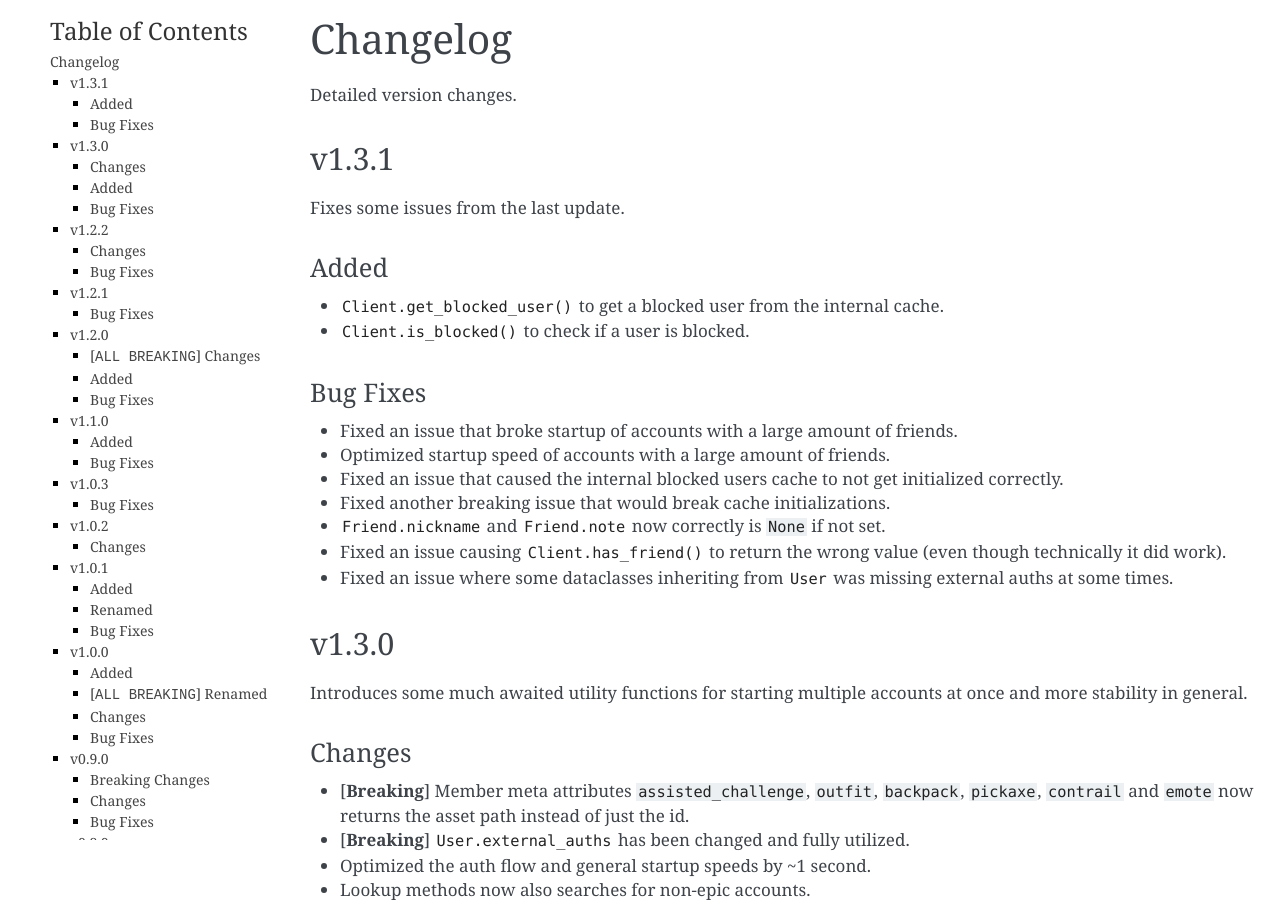
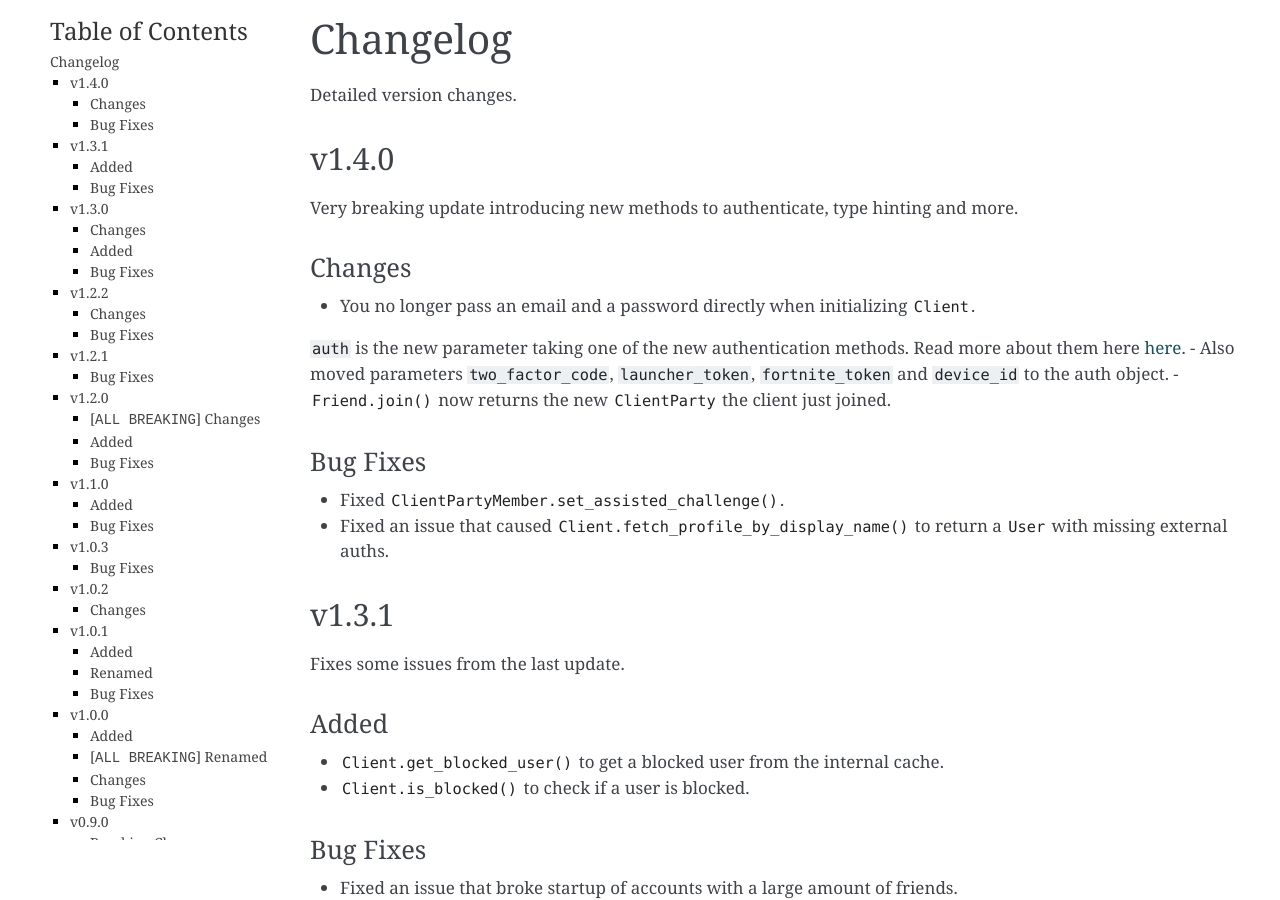
Before and after one commit to Terbau/fortnitepy, a Sphinx documentation site: the page built from docs/changelog.rst, in a window 1280 px wide and 900 px high. Built offline with Sphinx 7.4.7, drawn with Linux system fonts in a browser that asks for light colours.

Commit message:
v1.4.0 changelog + version bump

```diff
--- a/docs/api.rst
+++ b/docs/api.rst
@@ -9,7 +9,7 @@ Authentication
 --------------
 
 As of v1.4.0, you now have to specify which authentication method you want to
-use for login. The one used up until this version was :class:`EmailAndPassword`. However,
+use for login. The one used up until this version was :class:`EmailAndPasswordAuth`. However,
 after that authentication method recently has started to require captcha to login in quite a lot
 of cases, this is no longer the preferred method in the long run.
 
--- a/docs/changelog.rst
+++ b/docs/changelog.rst
@@ -4,6 +4,27 @@ Changelog
 =========
 
 Detailed version changes.
+
+
+v1.4.0
+------
+
+Very breaking update introducing new methods to authenticate, type hinting and more.
+
+Changes
+~~~~~
+
+- You no longer pass an email and a password directly when initializing :class:`Client`.
+``auth`` is the new parameter taking one of the new authentication methods. Read more about them
+here :ref:`here <authentication>`.
+- Also moved parameters ``two_factor_code``, ``launcher_token``, ``fortnite_token`` and ``device_id`` to the auth object.
+- :meth:`Friend.join()` now returns the new :class:`ClientParty` the client just joined.
+
+Bug Fixes
+~~~~~~~~~
+
+- Fixed :meth:`ClientPartyMember.set_assisted_challenge()`.
+- Fixed an issue that caused :meth:`Client.fetch_profile_by_display_name()` to return a :class:`User` with missing external auths.
 
 
 v1.3.1
--- a/fortnitepy/__init__.py
+++ b/fortnitepy/__init__.py
@@ -25,7 +25,7 @@ OUT OF OR IN CONNECTION WITH THE SOFTWARE OR THE USE OR OTHER DEALINGS IN THE
 SOFTWARE.
 """
 
-__version__ = '1.3.1'
+__version__ = '1.4.0'
 
 from .client import (Client, get_event_loop, run_multiple, start_multiple,
                      close_multiple)
```
Also changed, not shown: 2 other files.
